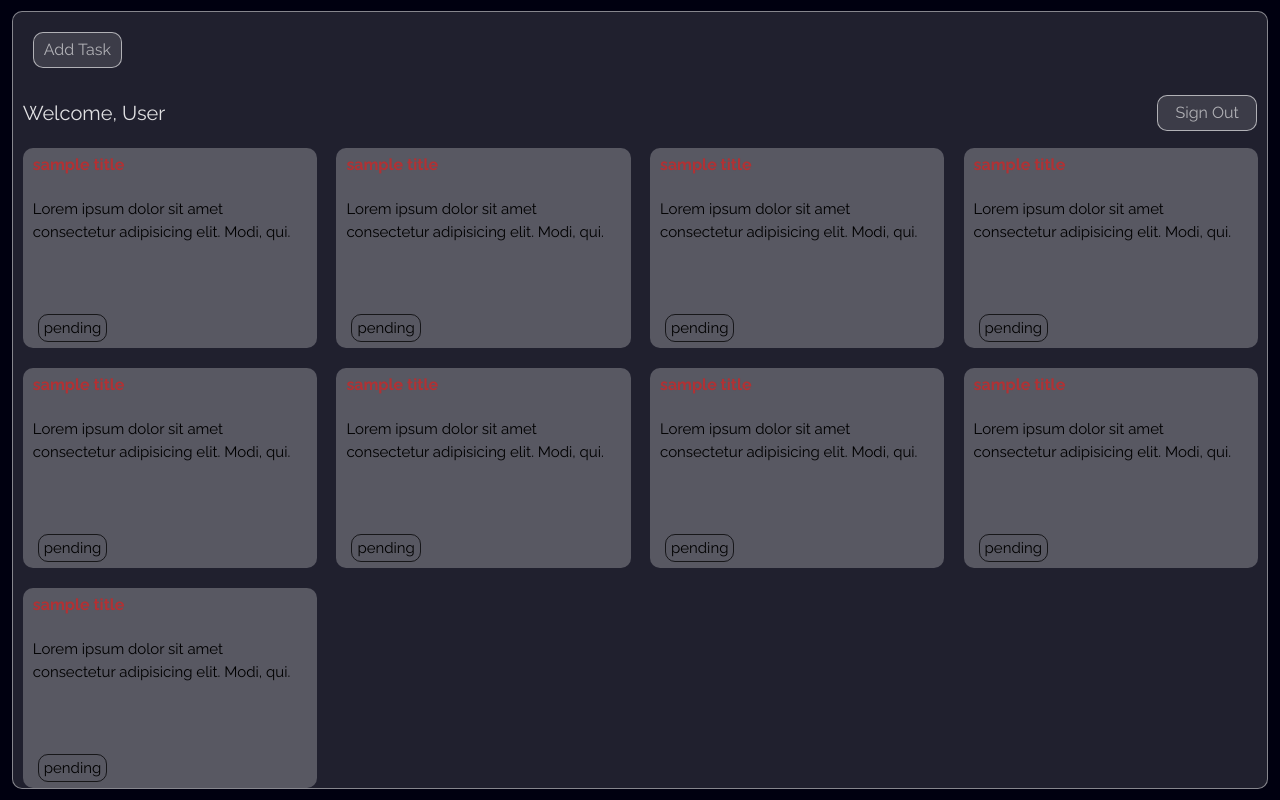
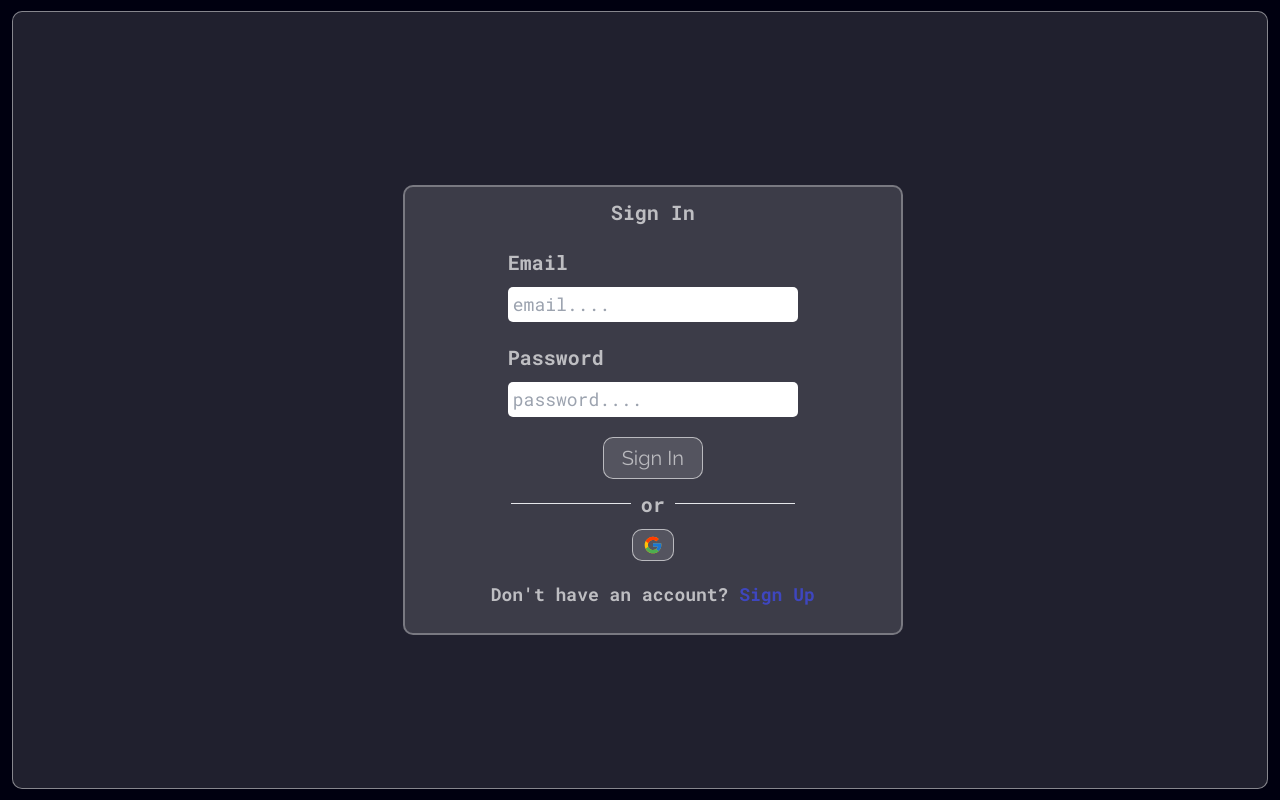
Before and after one commit to Fourthhy/appdev1-task-manager, a React (Vite) app: page / in a window 1280 px wide. Built offline with nearby package versions, Linux system fonts and the light colour scheme; a web font is replaced by a local one.

Commit message:
Configured Sign in firebase

```diff
--- a/src/App.jsx
+++ b/src/App.jsx
@@ -7,15 +7,20 @@ import { BrowserRouter as Router, Routes, Route } from "react-router-dom";
 function App() {
   return (
     <>
-      <Router>
-        <Routes>
-          <Route path="/" element={<SignIn />}/>
-          <Route path="/signin" element={<SignIn />}/>
-          <Route path="/signup" element={<SignUp />}/>
-          <Route path="/signup" element={<SignUp />}/>
-          <Route path="/tasklist" element={<TaskList />}/>
-        </Routes>
-      </Router>
+      <div className="h-screen w-screen bg-[#000010] flex justify-center items-center"> {/* MAIN CONTAINER */}
+        <div className="bg-[#ffffff20] rounded-[10px] border-[1px] border-[#ffffff75] ">
+          <div className="h-[97vh] w-[98vw] overflow-y-auto overflow-x-hidden ">
+            <Router>
+              <Routes>
+                <Route path="/" element={<SignIn />} />
+                <Route path="/signin" element={<SignIn />} />
+                <Route path="/signup" element={<SignUp />} />
+                <Route path="/tasklist" element={<TaskList />} />
+              </Routes>
+            </Router>
+          </div>
+        </div>
+      </div>
     </>
   )
 }
--- a/src/components/SignIn.jsx
+++ b/src/components/SignIn.jsx
@@ -1,41 +1,96 @@
 import { FcGoogle } from "react-icons/fc";
+import { Link, useNavigate } from "react-router-dom"
+import { useState } from "react"
+import { auth, googleProvider } from "../firebase"
+import { signInWithEmailAndPassword, signInWithPopup } from "firebase/auth"
 
 function SignIn() {
+    const [email, setEmail] = useState('');
+    const [password, setPassword] = useState('');
+    const [error, setError] = useState('');
+    const [prompt, setPrompt] = useState('Sign In')
+
+    const navigate = useNavigate();
+
+    const handleSignIn = async (e) => {
+        e.preventDefault();
+        try {
+            await signInWithEmailAndPassword(auth, email, password)
+            setPrompt('Signed In')
+            navigate('/tasklist')
+        } catch (error) {
+            setError(error.message)
+        }
+    }
+
+    const handleSignInWithGoogle = async (e) => {
+        e.preventDefault();
+        try {
+            await signInWithPopup(auth, googleProvider)
+            setPrompt('Signed In')
+            navigate('/tasklist')
+        } catch (error) {
+            setError(error.message)
+        }
+    }
+
     return (
         <>
-            <div className="h-screen w-screen flex justify-center items-center font-Raleway] text-[20px] text-[#ffffffab]">
+            <div className="h-screen w-screen flex justify-center items-center font-Raleway] text-[20px] text-[#ffffffab] flex-col">
                 <div className="w-[500px] h-[450px] border-[#ffffff50] border-[2px] rounded-[10px] bg-[#ffffff20]">
                     <div className="flex justify-center items-center pt-[10px]">
-                        <p className="font-bold"> Sign in </p>
+                        <p className={`font-bold ${prompt === 'Sign In' ? '' : 'text-[rgba(40,230,40,0.8)]'}`}> {prompt} </p>
                     </div>
-                    <form>
+                    <form onSubmit={handleSignIn}>
                         <div className="m-[20px]">
                             <div className="flex justify-center items-center flex-col mt-[20px]">
                                 <p className="font-bold flex justify-start w-[290px] mb-[10px]"> Email </p>
-                                <input type="email" placeholder="email...." className="w-[290px] rounded-[5px] px-[5px] text-[18px] py-[4px]"/>
+                                <input
+                                    type="email"
+                                    placeholder="email...."
+                                    className="w-[290px] rounded-[5px] px-[5px] text-[18px] py-[4px] text-[#000000aa]"
+                                    value={email}
+                                    onChange={(e) => { setEmail(e.target.value) }}
+                                    required />
                             </div>
                             <div className="flex justify-center items-center flex-col mt-[20px]">
                                 <p className="font-bold flex justify-start w-[290px] mb-[10px]"> Password </p>
-                                <input type="password" placeholder="password...." className="w-[290px] rounded-[5px] px-[5px] text-[18px] py-[4px]"/>
+                                <input
+                                    type="password"
+                                    placeholder="password...."
+                                    className="w-[290px] rounded-[5px] px-[5px] text-[18px] py-[4px] text-[#000000aa]"
+                                    value={password}
+                                    onChange={(e) => { setPassword(e.target.value) }}
+                                    required />
                             </div>
                         </div>
                         <div className="flex justify-center gap-[10px] flex-col items-center">
-                            <button type="submit" className="border-[1.5px] border-[#ffffff99] py-[5px] px-[10px] rounded-[10px] font-Raleway text-[#ffffff99] bg-[#ffffff20] w-[100px]">Sign In</button>
+                            <button
+                                type="submit"
+                                className="border-[1.5px] border-[#ffffff99] py-[5px] px-[10px] rounded-[10px] font-Raleway text-[#ffffff99] bg-[#ffffff20] w-[100px]">
+                                Sign In
+                            </button>
                             <div className="flex justify-center items-center gap-[10px]">
-                                <hr className="w-[120px]"/>
+                                <hr className="w-[120px]" />
                                 <p className="font-bold"> or </p>
-                                <hr className="w-[120px]"/>
+                                <hr className="w-[120px]" />
                             </div>
-                            <button type="submit" className="border-[1.5px] border-[#ffffff99] py-[5px] px-[10px] rounded-[10px] font-Raleway text-[#ffffff99] bg-[#ffffff20]"><FcGoogle /></button>
+                            <button
+                                className="border-[1.5px] border-[#ffffff99] py-[5px] px-[10px] rounded-[10px] font-Raleway text-[#ffffff99] bg-[#ffffff20]"
+                                onClick={handleSignInWithGoogle}>
+                                <FcGoogle />
+                            </button>
                         </div>
                     </form>
+
                     <div className="flex justify-center items-center mt-[20px]">
-                        <p className="font-bold text-[18px]"> Don't have an account? Sign Up</p>
+                        <p className="font-bold text-[18px]"> Don't have an account? <span className="text-[#3F48CCE6]"><Link to="/signup">Sign Up</Link> </span> </p>
                     </div>
-
+                </div>
+                <div className="mt-[5px]"> {/* ERROR PROMPT*/}
+                    {error}
                 </div>
             </div>
-
         </>
     )
 }
--- a/src/components/SignUp.jsx
+++ b/src/components/SignUp.jsx
@@ -1,22 +1,42 @@
-
+import { useState } from "react"
+import { auth } from "../firebase"
+import { Link } from "react-router-dom"
+import { createUserWithEmailAndPassword } from "firebase/auth"
 
 function SignUp() {
+    const [email, setEmail] = useState('');
+    const [password, setPassword] = useState('');
+    const [error, setError] = useState('');
+    const [prompt, setPrompt] = useState('Sign Up')
+
     return (
         <>
-            <div className="h-screen w-screen flex justify-center items-center font-Raleway] text-[20px] text-[#ffffffab]">
+            <div className="h-screen w-screen flex justify-center items-center font-Raleway] text-[20px] text-[#ffffffab] flex-col">
                 <div className="w-[500px] h-[400px] border-[#ffffff50] border-[2px] rounded-[10px] bg-[#ffffff20]">
                     <div className="flex justify-center items-center pt-[10px]">
-                        <p className="font-bold"> Sign Up </p>
+                        <p className={`font-bold ${prompt === 'Sign Up' ? '' : 'text-[rgba(40,230,40,0.8)]'}`}> { prompt } </p>
                     </div>
                     <form>
                         <div className="m-[20px]">
                             <div className="flex justify-center items-center flex-col mt-[20px]">
                                 <p className="font-bold flex justify-start w-[290px] mb-[10px]"> Email </p>
-                                <input type="email" placeholder="email...." className="w-[290px] rounded-[5px] px-[5px] text-[18px] py-[4px]"/>
+                                <input
+                                    type="email"
+                                    placeholder="email...."
+                                    className="w-[290px] rounded-[5px] px-[5px] text-[18px] py-[4px] text-[#000000aa]"
+                                    value={email}
+                                    onChange={(e) => {setEmail(e.target.value)}}
+                                    required/>
                             </div>
                             <div className="flex justify-center items-center flex-col mt-[20px]">
                                 <p className="font-bold flex justify-start w-[290px] mb-[10px]"> Password </p>
-                                <input type="password" placeholder="password...." className="w-[290px] rounded-[5px] px-[5px] text-[18px] py-[4px]"/>
+                                <input
+                                    type="password"
+                                    placeholder="password...."
+                                    className="w-[290px] rounded-[5px] px-[5px] text-[18px] py-[4px] text-[#000000aa]"
+                                    value={password}
+                                    onChange={(e) => {setPassword(e.target.value)}}
+                                    required/>
                             </div>
                         </div>
                         <div className="flex justify-center gap-[10px] flex-col items-center">
@@ -24,9 +44,11 @@ function SignUp() {
                         </div>
                     </form>
                     <div className="flex justify-center items-center mt-[20px]">
-                        <p className="font-bold text-[18px]"> already have an account? Sign Ip</p>
+                        <p className="font-bold text-[18px]"> already have an account? <span className="text-[#3F48CCE6]"><Link to="/signin">Sign In</Link> </span> </p>
                     </div>
-
+                </div>
+                <div className="mt-[5px]"> {/* ERROR PROMPT*/}
+                    { error }
                 </div>
             </div>
 
--- a/src/components/TaskItem.jsx
+++ b/src/components/TaskItem.jsx
@@ -8,7 +8,7 @@ function TaskItem({title, desc, status}) {
                 <div className="grid grid-rows-[5vh_15vh_5vh]">
                     <div>
                         <p className={`${status === 'pending' ?
-                    'flex justify-start pt-[5px] pl-[10px] font-bold text-[rgba(200,40,40,0.8)]' :
+                    'flex justify-start pt-[5px] pl-[10px] font-bold text-[rgba(230,40,40,0.8)]' :
                     'flex justify-start pt-[5px] pl-[10px] font-bold text-[rgba(40,230,40,0.8)]'}`}>
                         { title }
                     </p>
--- a/src/components/TaskList.jsx
+++ b/src/components/TaskList.jsx
@@ -5,9 +5,6 @@ import TaskItem from "./TaskItem";
 function NewTaskList() {
     return (
         <>
-            <div className="h-screen w-screen bg-[#000010] flex justify-center items-center"> {/* MAIN CONTAINER */}
-                <div className="bg-[#ffffff20] rounded-[10px] border-[1px] border-[#ffffff75] ">
-                    <div className="h-[97vh] w-[98vw] overflow-y-auto overflow-x-hidden ">
             <AddTask />
 
             <div className="flex justify-between items-center"> {/* NAV BAR */}
@@ -20,18 +17,15 @@ function NewTaskList() {
             </div>
 
             <div className="grid grid-cols-4">
-                            <TaskItem title='sample title' desc='Lorem ipsum dolor sit amet consectetur adipisicing elit. Modi, qui.' status='pending'/>
-                            <TaskItem title='sample title' desc='Lorem ipsum dolor sit amet consectetur adipisicing elit. Modi, qui.' status='pending'/>
-                            <TaskItem title='sample title' desc='Lorem ipsum dolor sit amet consectetur adipisicing elit. Modi, qui.' status='pending'/>
-                            <TaskItem title='sample title' desc='Lorem ipsum dolor sit amet consectetur adipisicing elit. Modi, qui.' status='pending'/>
-                            <TaskItem title='sample title' desc='Lorem ipsum dolor sit amet consectetur adipisicing elit. Modi, qui.' status='pending'/>
-                            <TaskItem title='sample title' desc='Lorem ipsum dolor sit amet consectetur adipisicing elit. Modi, qui.' status='pending'/>
-                            <TaskItem title='sample title' desc='Lorem ipsum dolor sit amet consectetur adipisicing elit. Modi, qui.' status='pending'/>
-                            <TaskItem title='sample title' desc='Lorem ipsum dolor sit amet consectetur adipisicing elit. Modi, qui.' status='pending'/>
-                            <TaskItem title='sample title' desc='Lorem ipsum dolor sit amet consectetur adipisicing elit. Modi, qui.' status='pending'/>
-                        </div>
-                    </div>
-                </div>
+                <TaskItem title='sample title' desc='Lorem ipsum dolor sit amet consectetur adipisicing elit. Modi, qui.' status='pending' />
+                <TaskItem title='sample title' desc='Lorem ipsum dolor sit amet consectetur adipisicing elit. Modi, qui.' status='pending' />
+                <TaskItem title='sample title' desc='Lorem ipsum dolor sit amet consectetur adipisicing elit. Modi, qui.' status='pending' />
+                <TaskItem title='sample title' desc='Lorem ipsum dolor sit amet consectetur adipisicing elit. Modi, qui.' status='pending' />
+                <TaskItem title='sample title' desc='Lorem ipsum dolor sit amet consectetur adipisicing elit. Modi, qui.' status='pending' />
+                <TaskItem title='sample title' desc='Lorem ipsum dolor sit amet consectetur adipisicing elit. Modi, qui.' status='pending' />
+                <TaskItem title='sample title' desc='Lorem ipsum dolor sit amet consectetur adipisicing elit. Modi, qui.' status='pending' />
+                <TaskItem title='sample title' desc='Lorem ipsum dolor sit amet consectetur adipisicing elit. Modi, qui.' status='pending' />
+                <TaskItem title='sample title' desc='Lorem ipsum dolor sit amet consectetur adipisicing elit. Modi, qui.' status='pending' />
             </div>
         </>
     )
--- a/src/firebase.js
+++ b/src/firebase.js
@@ -15,6 +15,6 @@ const firebaseConfig = {
 const app = initializeApp(firebaseConfig);
 const db = getFirestore(app);
 const auth = getAuth(app);
-const provider = new GoogleAuthProvider();
+const googleProvider = new GoogleAuthProvider();
 
-export { db, auth, provider }
+export { db, auth, googleProvider }
--- a/src/main.jsx
+++ b/src/main.jsx
@@ -7,6 +7,6 @@ import NewTaskList from './components/TaskList.jsx'
 
 createRoot(document.getElementById('root')).render(
     <StrictMode>
-        <NewTaskList />
+        <App />
     </StrictMode>
 )
```
Also changed, not shown: 1 other file (tests, documents, lock files or other folders). Lines whose indentation alone changed are shown as unchanged.
